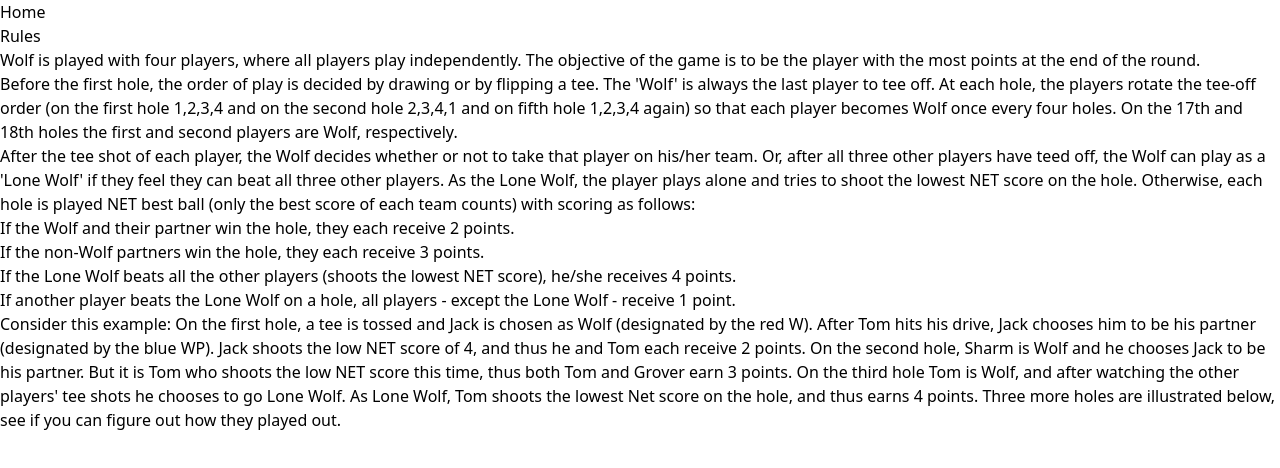
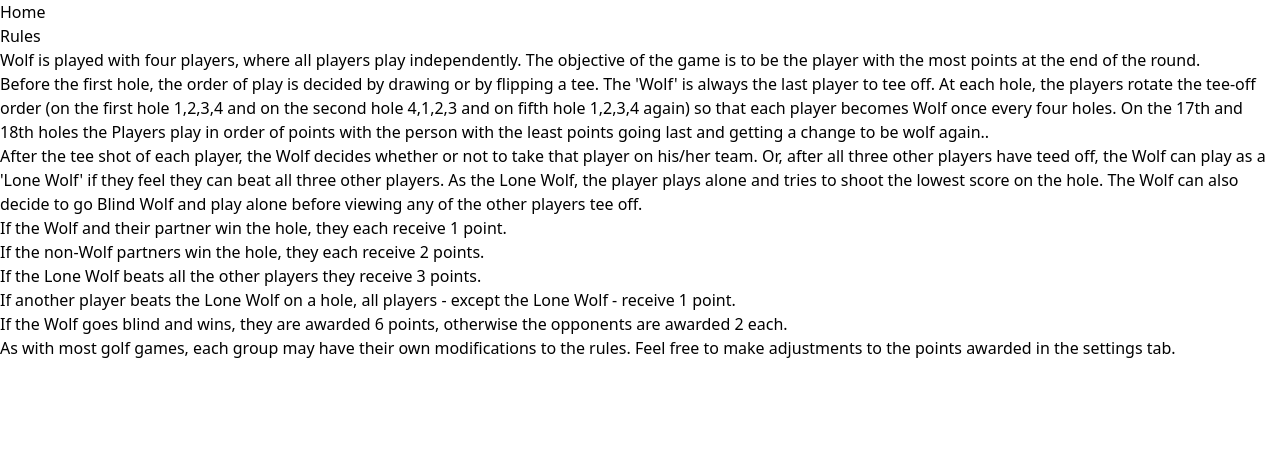
Before and after one commit to johnobriendev/theWolf, a React (Vite) app: page /rules in a window 1280 px wide. Shown: the top 468 px of the page. Built offline with nearby package versions, Linux system fonts and the light colour scheme.

Commit message:
update rules page

```diff
--- a/src/components/RulesPage.jsx
+++ b/src/components/RulesPage.jsx
@@ -3,18 +3,19 @@ import { Link } from 'react-router-dom';
 
 const RulesPage = () => {
   return (
-    <div className="p-4 bg-slate-800 text-gray-300">
+    <div className="p-4 bg-slate-800 text-gray-300 font-light leading-relaxed h-full">
       <Link to={'/'}>Home</Link>
       <h1 className="text-3xl font-bold mb-4 text-center">Rules</h1>
-     <div className='mx-8'>
-      <p className='text-center'>Wolf is played with four players, where all players play independently. The objective of the game is to be the player with the most points at the end of the round.</p>
-        <p className='text-center'>Before the first hole, the order of play is decided by drawing or by flipping a tee. The 'Wolf' is always the last player to tee off. At each hole, the players rotate the tee-off order (on the first hole 1,2,3,4 and on the second hole 2,3,4,1 and on fifth hole 1,2,3,4 again) so that each player becomes Wolf once every four holes. On the 17th and 18th holes the first and second players are Wolf, respectively.</p>
-        <p className='text-center'>After the tee shot of each player, the Wolf decides whether or not to take that player on his/her team. Or, after all three other players have teed off, the Wolf can play as a 'Lone Wolf' if they feel they can beat all three other players. As the Lone Wolf, the player plays alone and tries to shoot the lowest NET score on the hole. Otherwise, each hole is played NET best ball (only the best score of each team counts) with scoring as follows:</p>
-        <p className='text-center'>If the Wolf and their partner win the hole, they each receive 2 points.</p>
-        <p className='text-center'>If the non-Wolf partners win the hole, they each receive 3 points.</p>
-        <p className='text-center'>If the Lone Wolf beats all the other players (shoots the lowest NET score), he/she receives 4 points.</p>
-        <p className='text-center'>If another player beats the Lone Wolf on a hole, all players - except the Lone Wolf - receive 1 point.</p>
-        <p className='text-center'>Consider this example: On the first hole, a tee is tossed and Jack is chosen as Wolf (designated by the red W). After Tom hits his drive, Jack chooses him to be his partner (designated by the blue WP). Jack shoots the low NET score of 4, and thus he and Tom each receive 2 points. On the second hole, Sharm is Wolf and he chooses Jack to be his partner. But it is Tom who shoots the low NET score this time, thus both Tom and Grover earn 3 points. On the third hole Tom is Wolf, and after watching the other players' tee shots he chooses to go Lone Wolf. As Lone Wolf, Tom shoots the lowest Net score on the hole, and thus earns 4 points. Three more holes are illustrated below, see if you can figure out how they played out.</p>
+     <div className='mx-8 '>
+      <p className='mb-5'>Wolf is played with four players, where all players play independently. The objective of the game is to be the player with the most points at the end of the round.</p>
+        <p className='mb-5'>Before the first hole, the order of play is decided by drawing or by flipping a tee. The 'Wolf' is always the last player to tee off. At each hole, the players rotate the tee-off order (on the first hole 1,2,3,4 and on the second hole 4,1,2,3 and on fifth hole 1,2,3,4 again) so that each player becomes Wolf once every four holes. On the 17th and 18th holes the Players play in order of points with the person with the least points going last and getting a change to be wolf again..</p>
+        <p className='mb-5'>After the tee shot of each player, the Wolf decides whether or not to take that player on his/her team. Or, after all three other players have teed off, the Wolf can play as a 'Lone Wolf' if they feel they can beat all three other players. As the Lone Wolf, the player plays alone and tries to shoot the lowest score on the hole. The Wolf can also decide to go Blind Wolf and play alone before viewing any of the other players tee off.</p>
+        <p className='mb-5'>If the Wolf and their partner win the hole, they each receive 1 point.</p>
+        <p className='mb-5'>If the non-Wolf partners win the hole, they each receive 2 points.</p>
+        <p className='mb-5'>If the Lone Wolf beats all the other players they receive 3 points.</p>
+        <p className='mb-5'>If another player beats the Lone Wolf on a hole, all players - except the Lone Wolf - receive 1 point.</p>
+        <p className='mb-5'>If the Wolf goes blind and wins, they are awarded 6 points, otherwise the opponents are awarded 2 each.</p>
+        <p className='mb-5'>As with most golf games, each group may have their own modifications to the rules. Feel free to make adjustments to the points awarded in the settings tab.</p>
      </div>
 
 
```
